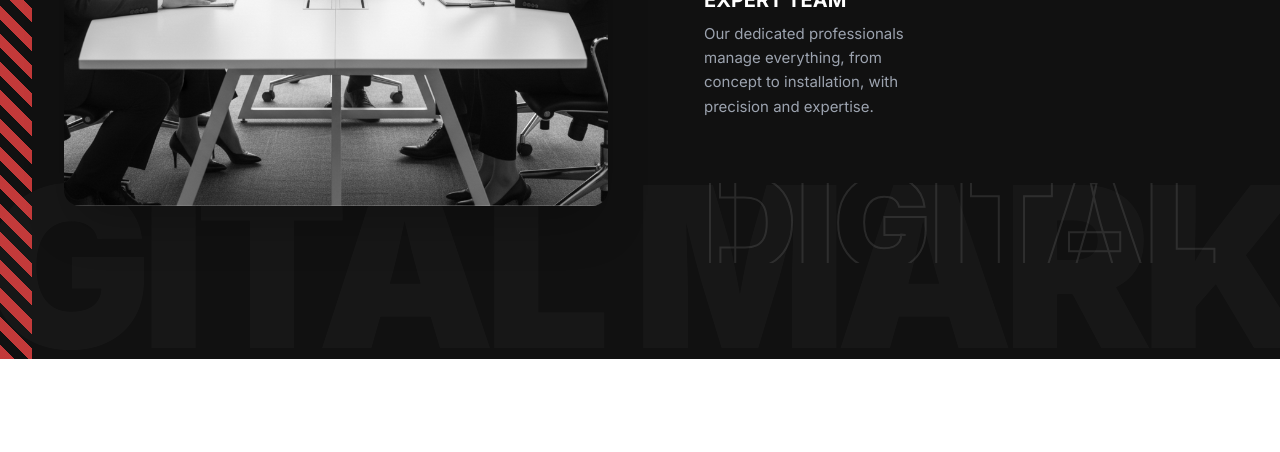
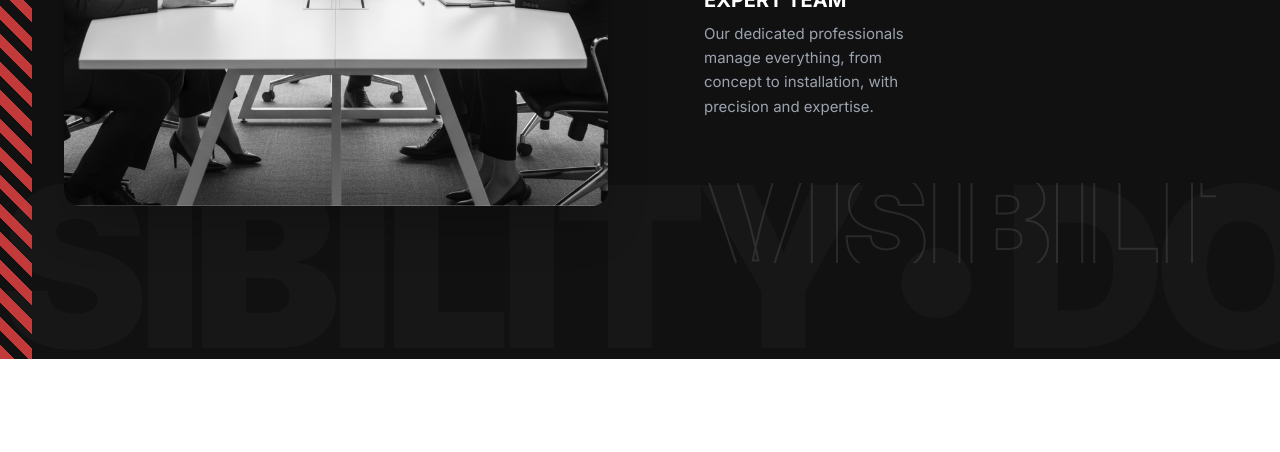
Before and after one commit to webenquiry11-svg/media-factory, a Next.js app in the folder frontend/: page / in a window 1280 px wide. Shown: the part 7360-7812 px from the top of the page. Built offline with nearby package versions, Linux system fonts and the light colour scheme.

Commit message:
Fix nested frontend folder

```diff
--- a/frontend/components/sections/WhyChooseUs.tsx
+++ b/frontend/components/sections/WhyChooseUs.tsx
@@ -109,7 +109,7 @@ const WhyChooseUs = () => {
              <div className="mt-12 sm:mt-16 relative h-16 sm:h-20 overflow-hidden select-none pointer-events-none">
                 <div className="absolute inset-0 flex items-center whitespace-nowrap animate-marquee">
                    <span className="text-[4rem] sm:text-[6rem] md:text-[8rem] font-black text-transparent stroke-text opacity-10 uppercase leading-none">
-                     DIGITAL • DIGITAL • DIGITAL • DIGITAL •
+                     VISIBILITY • DOMINANCE • VISIBILITY • DOMINANCE •
                    </span>
                 </div>
              </div>
@@ -122,7 +122,7 @@ const WhyChooseUs = () => {
       <div className="absolute bottom-[-10px] sm:bottom-[-20px] left-0 w-full overflow-hidden pointer-events-none opacity-[0.03] select-none">
          <div className="whitespace-nowrap animate-[marquee_20s_linear_infinite]">
             <span className="text-[6rem] sm:text-[10rem] md:text-[14rem] font-black text-white uppercase leading-none tracking-tighter">
-               DIGITAL MARKETING AGENCY • WE GROW BRANDS •
+               VISIBILITY • DOMINANCE • WE GROW BRANDS •
             </span>
          </div>
       </div>
```
